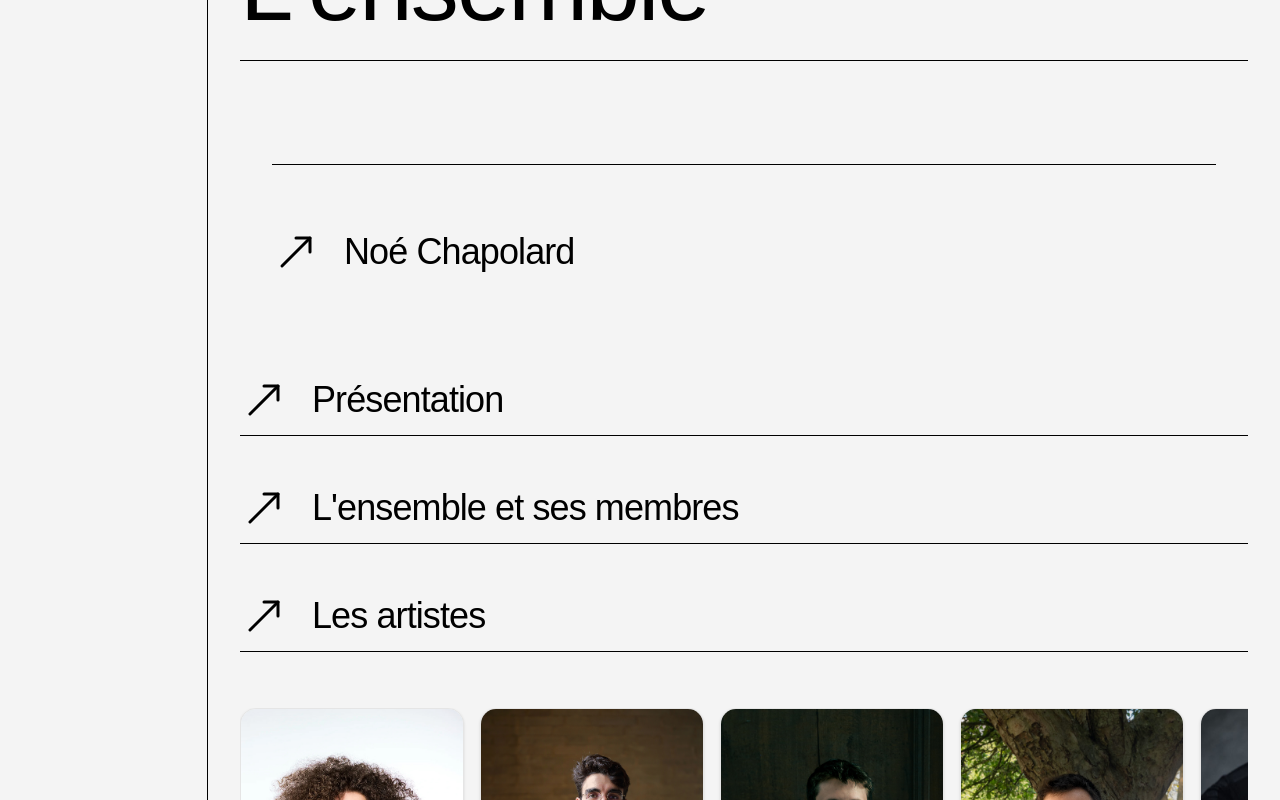
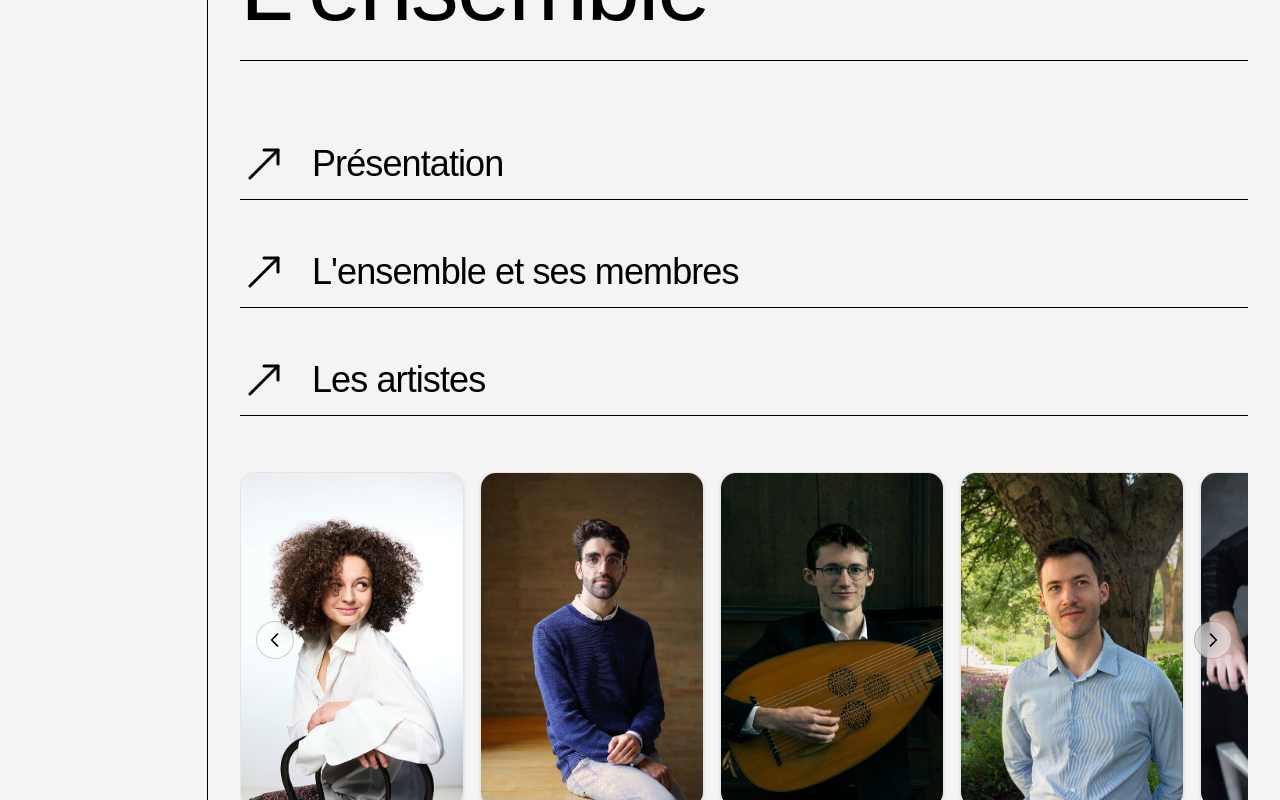
Before and after one commit to EnsemblePhaenomen/phaenomen-website, a Next.js app: page / in a window 1280 px wide. Shown: the part 1120-1920 px from the top of the page. Built offline with nearby package versions, Linux system fonts and the light colour scheme; a web font is replaced by a local one.

Commit message:
added noé info

```diff
--- a/app/Components/Sections/About/Lechef.tsx
+++ b/app/Components/Sections/About/Lechef.tsx
@@ -41,16 +41,7 @@ export default function Lechef({ data: _data }: EnfantProps) {
   return (
     <main className="w-full max-w-full text-black ">
       <section className="mx-auto px-4 sm:px-6 lg:px-8 py-10 max-w-full">
-        <div className="w-full flex flex-col">
-          <AnimatedBorderCard
-            className=""
-            sides={["top"]}
-            animationDuration={0.3}
-            delay={0.2}
-          >
-            <div className="w-full" />
-          </AnimatedBorderCard>
-        </div>
+
 
         <div className="flex flex-col gap-8 pt-4 md:pt-16">
           <section>
@@ -79,7 +70,7 @@ export default function Lechef({ data: _data }: EnfantProps) {
               }`}
             >
               <div className="max-w-[80%] md:max-w-[40%] md:flex-row gap-6">
-                <p className="flex-1 leading-relaxed whitespace-pre-line">{_data.bio}</p>
+                <p className="flex-1 leading-relaxed whitespace-pre-line text-md md:text-xl ">{_data.bio}</p>
               </div>
               <div className="relative group w-full md:w-1/2 aspect-[16/9] rounded-xl overflow-hidden">
                 <Image
--- a/app/Components/Sections/About/Lensemble.tsx
+++ b/app/Components/Sections/About/Lensemble.tsx
@@ -46,7 +46,6 @@ export default function Lensemble({ data: musiciens }: EnfantProps) {
           {/* Content column */}
           <div className="flex flex-col gap-8 text-sm leading-relaxed">
 
-                      <LeChef data={musiciensData.chef}/>
 
             {/* Présentation */}
             <AnimatedBorderCard
@@ -229,6 +228,8 @@ export default function Lensemble({ data: musiciens }: EnfantProps) {
             {/* Carousel galerie */}
             <section>
               <EnsembleCarousel />
+                                    <LeChef data={musiciensData.chef}/>
+
             </section>
           </div>
         </div>
```
